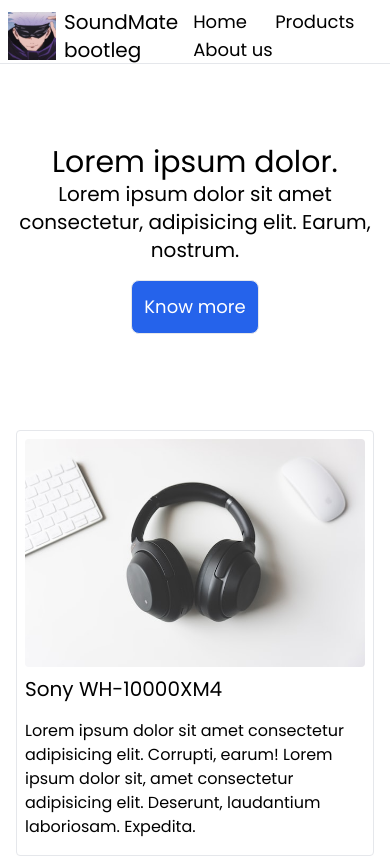
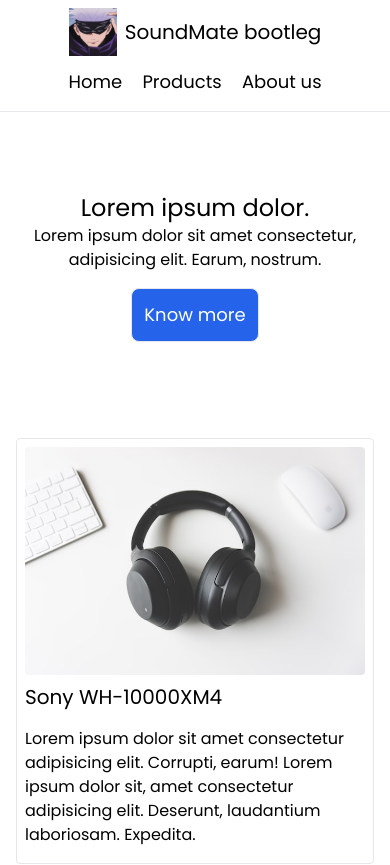
Before and after one commit to MohamadAliHassan/SoundMate, a plain HTML site: page index.html in a window 390 px wide. Shown: the top 865 px of the page. Drawn offline with nearby package versions, Linux system fonts and the light colour scheme; a script that the page names is missing; files whose address does not match are found by name.

Commit message:
responsive design

```diff
--- a/index.html
+++ b/index.html
@@ -10,23 +10,23 @@
 <body>
   <!-- Structure -->
   <div class="max-w-7xl m-auto">
-    <header class="h-16 border-b">
-      <div class="flex justify-between items-center py-2 mx-2">
+    <header class="h-28 sm:h-16 border-b">
+      <div class="flex flex-col sm:flex-row justify-between items-center py-2 mx-2">
         <div class="flex items-center">
           <img class="w-12" src="/009/img/Gojo.jpg" alt="Logo">
           <span class="ml-2 text-xl">SoundMate bootleg</span>
         </div>
-        <nav>
-          <span class="p-3 text-lg hover:bg-gray-100 hover:cursor-pointer hover:rounded">Home</span>
-          <span class="p-3 text-lg hover:bg-gray-100 hover:cursor-pointer hover:rounded">Products</span>
-          <span class="p-3 text-lg hover:bg-gray-100 hover:cursor-pointer hover:rounded">About us</span>
+        <nav class="max-sm:my-3">
+          <span class="p-2 text-lg hover:bg-gray-100 hover:cursor-pointer hover:rounded">Home</span>
+          <span class="p-2 text-lg hover:bg-gray-100 hover:cursor-pointer hover:rounded">Products</span>
+          <span class="p-2 text-lg hover:bg-gray-100 hover:cursor-pointer hover:rounded">About us</span>
         </nav>
       </div>
     </header>
     <main>
       <section class="text-center my-20">
-        <h1 class="text-3xl">Lorem ipsum dolor.</h1>
-        <p class="text-xl mb-4">Lorem ipsum dolor sit amet consectetur, adipisicing elit. Earum, nostrum.</p>
+        <h1 class="max-sm:text-2xl text-3xl">Lorem ipsum dolor.</h1>
+        <p class="text-xl mb-4 max-sm:text-base">Lorem ipsum dolor sit amet consectetur, adipisicing elit. Earum, nostrum.</p>
         <button class="text-lg border p-3 rounded-lg bg-blue-600 text-white hover:bg-blue-800">Know more</button>
       </section>
       <section>
```
